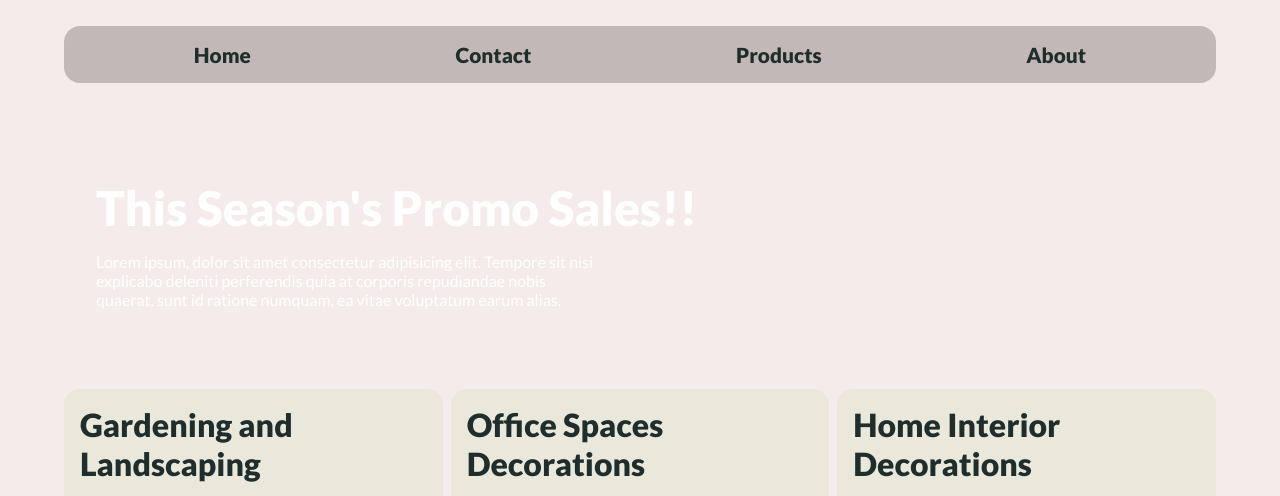
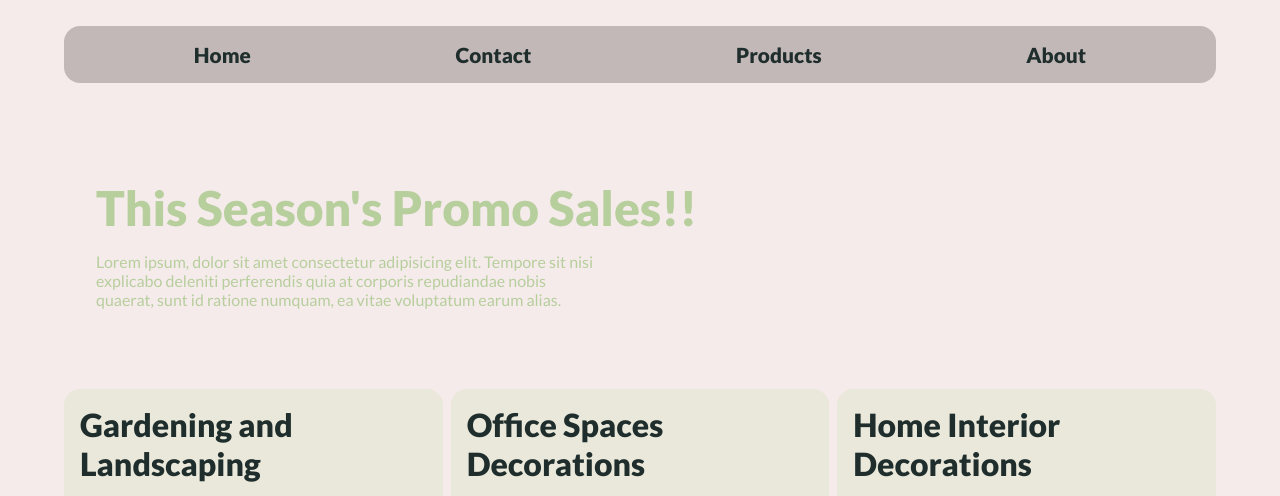
Before and after one commit to RaphaelIsaiah/Lucky-Shrub1, a plain HTML site: page index.html in a window 1280 px wide. Shown: the part 270-766 px from the top of the page. Drawn offline with Linux system fonts and the light colour scheme.

Commit message:
Ad font color fixed

```diff
--- a/styles.css
+++ b/styles.css
@@ -80,7 +80,7 @@ article {
   padding: 2em;
 }
 .lightcolor {
-  color: #fffffffa;
+  color: #b7ce9d;
   margin-top: 1rem;
 }
 
```
